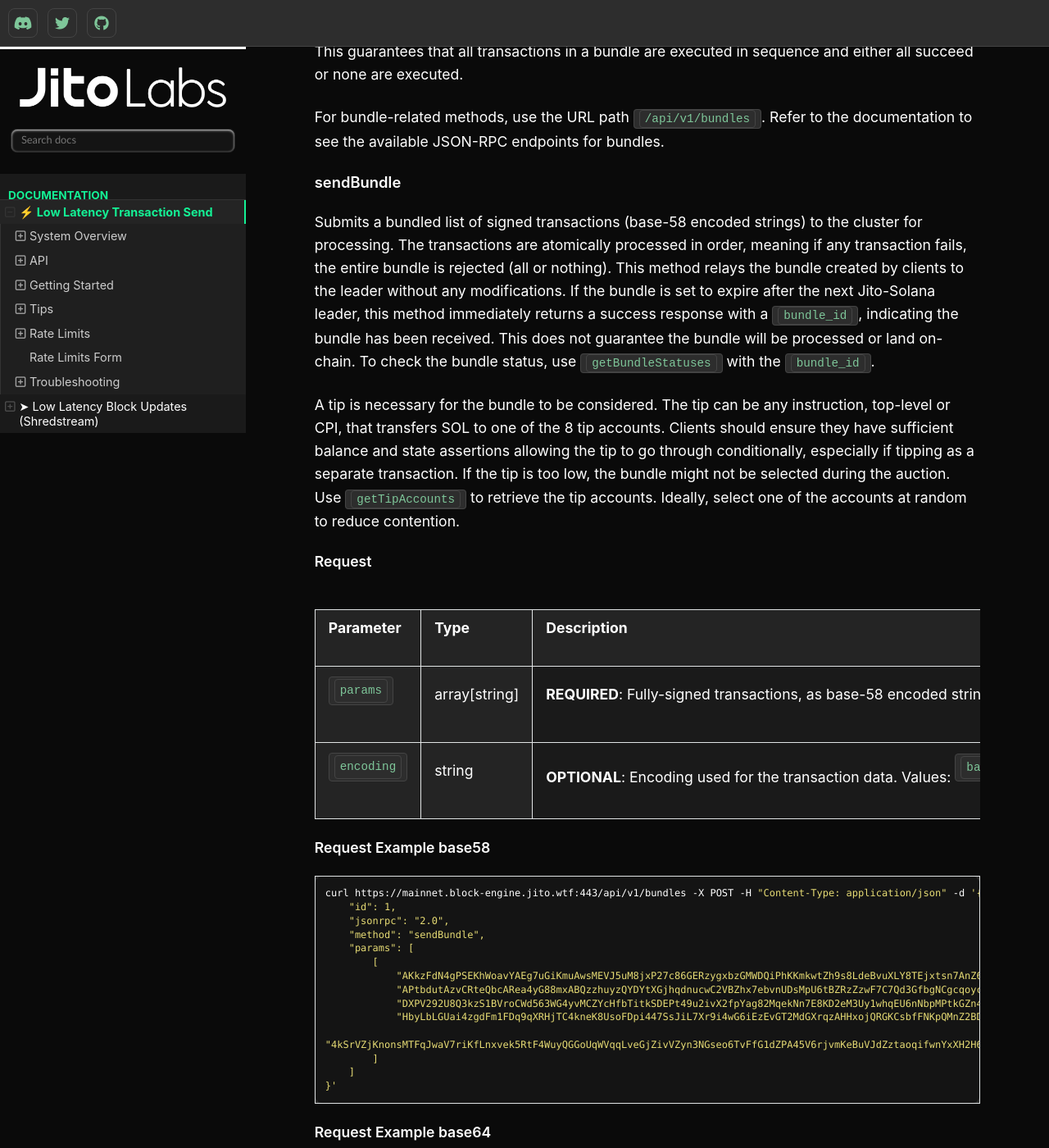
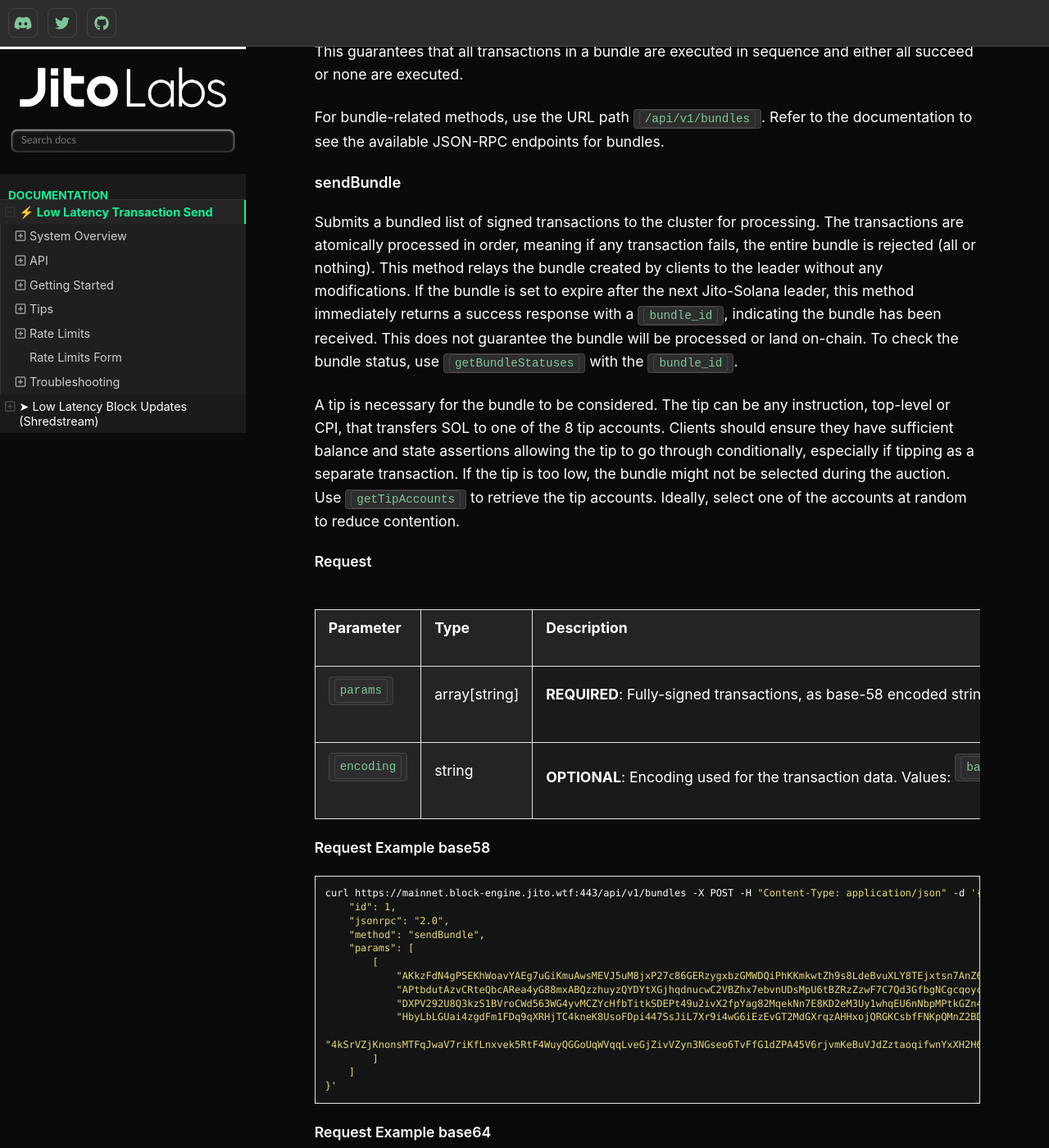
Before and after one commit to jito-labs/jito-docs, a Sphinx documentation site: the page built from docs/source/lowlatencytxnsend.md, in a window 1280 px wide and 1400 px high, scrolled down 8429 px. Shown: the whole window at 82% size. Built offline with Sphinx 7.4.7 and the Read the Docs theme 3.1.0, drawn with Linux system fonts in a browser that asks for light colours.

Commit message:
Update lowlatencytxnsend.md
Remove old docs for update on base64

```diff
--- a/docs/source/lowlatencytxnsend.md
+++ b/docs/source/lowlatencytxnsend.md
@@ -163,7 +163,7 @@
 
 #### sendBundle
 
-Submits a bundled list of signed transactions (base-58 encoded strings) to the cluster for processing. The transactions are atomically processed in order, meaning if any transaction fails, the entire bundle is rejected (all or nothing). This method relays the bundle created by clients to the leader without any modifications. If the bundle is set to expire after the next Jito-Solana leader, this method immediately returns a success response with a `bundle_id`, indicating the bundle has been received. This does not guarantee the bundle will be processed or land on-chain. To check the bundle status, use `getBundleStatuses` with the `bundle_id`.
+Submits a bundled list of signed transactions to the cluster for processing. The transactions are atomically processed in order, meaning if any transaction fails, the entire bundle is rejected (all or nothing). This method relays the bundle created by clients to the leader without any modifications. If the bundle is set to expire after the next Jito-Solana leader, this method immediately returns a success response with a `bundle_id`, indicating the bundle has been received. This does not guarantee the bundle will be processed or land on-chain. To check the bundle status, use `getBundleStatuses` with the `bundle_id`.
 
 A tip is necessary for the bundle to be considered. The tip can be any instruction, top-level or CPI, that transfers SOL to one of the 8 tip accounts. Clients should ensure they have sufficient balance and state assertions allowing the tip to go through conditionally, especially if tipping as a separate transaction. If the tip is too low, the bundle might not be selected during the auction. Use `getTipAccounts` to retrieve the tip accounts. Ideally, select one of the accounts at random to reduce contention.
 
@@ -171,7 +171,7 @@
 
 | Parameter | Type           | Description                                                                                                                   |
 |-----------|----------------|-------------------------------------------------------------------------------------------------------------------------------|
-| `params`  | array[string]   | **REQUIRED**: Fully-signed transactions, as base-58 encoded strings (up to a maximum of 5). Base-64 encoded transactions are not supported at this time. |
+| `params`  | array[string]   | **REQUIRED**: Fully-signed transactions, as base-58 encoded strings (up to a maximum of 5). |
 | `encoding`| string | **OPTIONAL**: Encoding used for the transaction data. Values: `base58` (slow, DEPRECATED) or `base64`. Default: `base58` |
 
 
```
